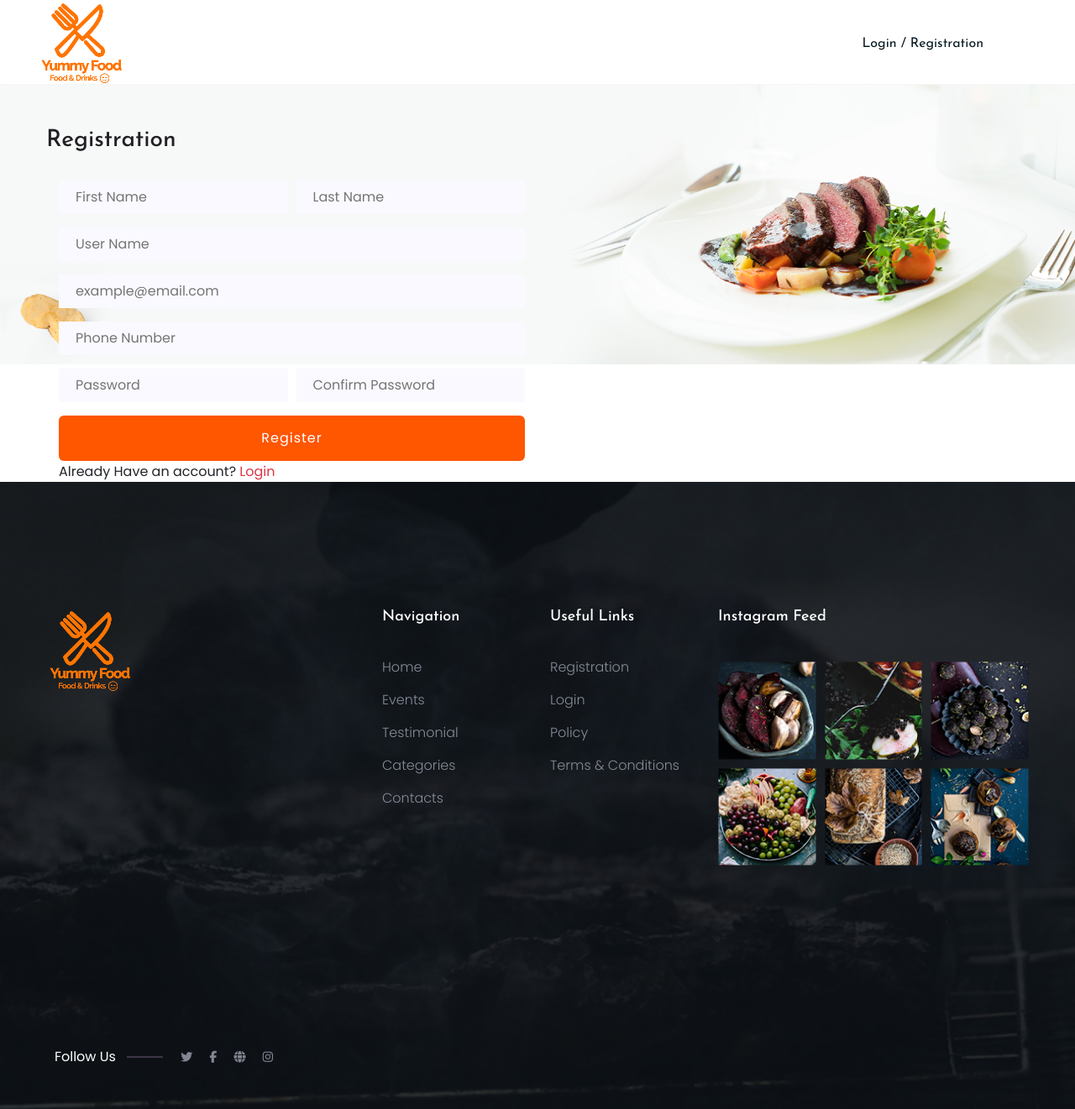
After one commit to shahed-swe/yummy_food, a Django app: page /registration/ in a window 1280 px wide. The commit adds this page. Shown: the whole page at 84% size. Run offline with Django 3.2, Linux system fonts and the light colour scheme; some libraries are stand-ins or nearby versions.

Commit message:
new commit:

```diff
--- a/main/models.py
+++ b/main/models.py
@@ -13,7 +13,6 @@ class User(AbstractUser):
 class Customer(models.Model):
     user = models.OneToOneField(User, on_delete=models.CASCADE,primary_key=True, related_name="customer_user")
     full_name = models.CharField(max_length=100, blank=True, null=True)
-    age = models.CharField(max_length=100, blank=True, null=True)
     phone_no = models.CharField(max_length=100, blank=True, null=True)
 
     class Meta:
--- /dev/null
+++ b/main/templates/user/registration.html
@@ -0,0 +1,74 @@
+{%extends 'base.html' %}
+<!-- extending base html -->
+{%load static%}
+<!-- loading static files -->
+{%block main_content%}
+<!-- starting main content -->
+<style>
+    .section-top-border {
+        margin-top: 100px;
+        background-image: url('/static/front/img/hero/hero2.png');
+        background-repeat: no-repeat;
+        background-size: 100%;
+        padding-bottom: 0;
+    }
+</style>
+<section class="section-top-border">
+    <div class="container">
+        <div class="row">
+            <div class="col-lg-12 col-md-10">
+                <h3 class="mb-30">Registration</h3>
+                <form method="POST">
+                    <div class="col-6">
+                        <div class="form-row">
+                            <div class=" col-xl-6 col-md-8 form-group">
+                                <input type="text" name="first_name" placeholder="First Name" class="single-input">
+                            </div>
+                            <div class="col-xl-6 col-md-8 form-group">
+                                <input type="text" name="last_name" placeholder="Last Name" class="single-input">
+                            </div>
+                        </div>
+                        <div class="form-row">
+                            <div class="col-xl-12 col-md-10 form-group">
+                                <input type="text" name="username" class="single-input" placeholder="User Name">
+                            </div>
+                        </div>
+                        <div class="form-row">
+                            <div class="col-xl-12 col-md-10 form-group">
+                                <input type="email" name="email" class="single-input" placeholder="example@email.com">
+                            </div>
+                        </div>
+                        <div class="form-row">
+                            <div class="col-xl-12 col-md-10 form-group">
+                                <input type="text" name="phone_no" class="single-input" placeholder="Phone Number">
+                            </div>
+                        </div>
+                        <div class="form-row">
+                            <div class=" col-xl-6 col-md-8 form-group">
+                                <input type="password" name="password1" placeholder="Password" class="single-input">
+                            </div>
+                            <div class="col-xl-6 col-md-8 form-group">
+                                <input type="password" name="password2" placeholder="Confirm Password" class="single-input">
+                            </div>
+                        </div>
+                        <button class="btn btn-danger shadow-none btn-block">Register</button>
+                    </div>
+                    <div class="col-6">
+                    </div>
+                </form>
+                <span class="msg-txt col-6">
+                    Already Have an account? <a href="{%url 'mylogin'%}" class="text-danger">Login</a>
+                </span>
+            </div>
+        </div>
+    </div>
+</section>
+
+<!-- ending main content -->
+{%endblock main_content%}
+<!--  -->
+{%block main_scripts%}
+<!-- main scripts started -->
+
+<!-- main scripts ended -->
+{%endblock main_scripts%}
--- a/main/urls.py
+++ b/main/urls.py
@@ -1,6 +1,11 @@
 from django.urls import path
 from . import views
+from hashlib import md5
 
 urlpatterns = [
     path('', views.home, name="home"),
+    path('registration/', views.myregistration, name="myregistration"),
+    path('login/', views.mylogin, name="mylogin"),
+    path('logout/', views.mylogout, name="mylogout"),
+
 ]
--- a/main/views.py
+++ b/main/views.py
@@ -1,5 +1,31 @@
-from django.shortcuts import render
+from django.shortcuts import render,redirect
+from django.contrib.auth import authenticate, login, logout
 from django.http import HttpResponse
 # Create your views here.
 def home(request):
+    if not request.user.is_authenticated:
+        return redirect('/login')
     return render(request, 'user/home.html',{"title":"Home"})
+
+def myregistration(request):
+    return render(request, 'user/registration.html', {"title":"Registration"})
+
+def mylogin(request):
+    if request.user.is_authenticated:
+        return redirect('/')
+    if request.method == 'POST':
+        utxt = request.POST.get('username')
+        upass = request.POST.get('password')
+        if utxt != '' and upass != '':
+            user = authenticate(username=utxt, password=upass)
+            if user != None:
+                login(request, user)
+                return redirect('/')
+        else:
+            return redirect('/login')
+    context = {"title":"Login"}
+    return render(request, 'login.html', context)
+
+def mylogout(request):
+    logout(request)
+    return redirect('/login')
--- a/templates/navbar.html
+++ b/templates/navbar.html
@@ -41,12 +41,12 @@
                                             <ul class="submenu">
                                                 <li><a href="#blog.html">Profile</a></li>
                                                 <li><a href="#blog_details.html">Edit Profile</a></li>
-                                                <li><a href="#elements.html">Logout</a></li>
+                                                <li><a href="{%url 'mylogout'%}">Logout</a></li>
                                             </ul>
                                         </li>
 
                                         {%else%}
-                                        <li><a href="#menu.html">Login / Registration</a></li>
+                                        <li><a href="{%url 'mylogin'%}">Login / Registration</a></li>
                                         {%endif%}
                                     </ul>
                                 </nav>
```
Also changed, not shown: main/templates/login.html (added, +54 -0 lines), db.sqlite3, main/migrations/0010_remove_customer_age.py (added), main/templates/user/about.html (deleted), 2 other files.
